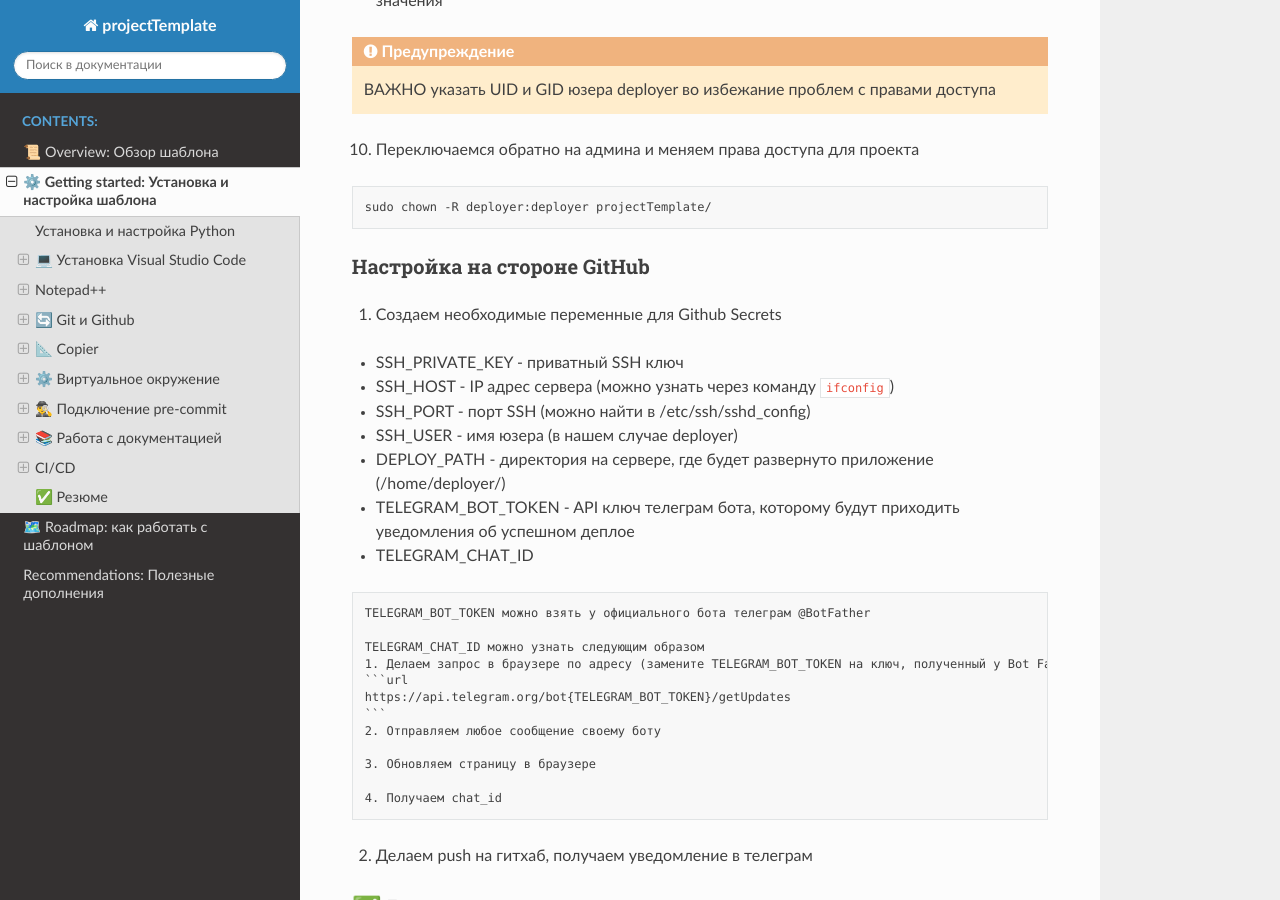
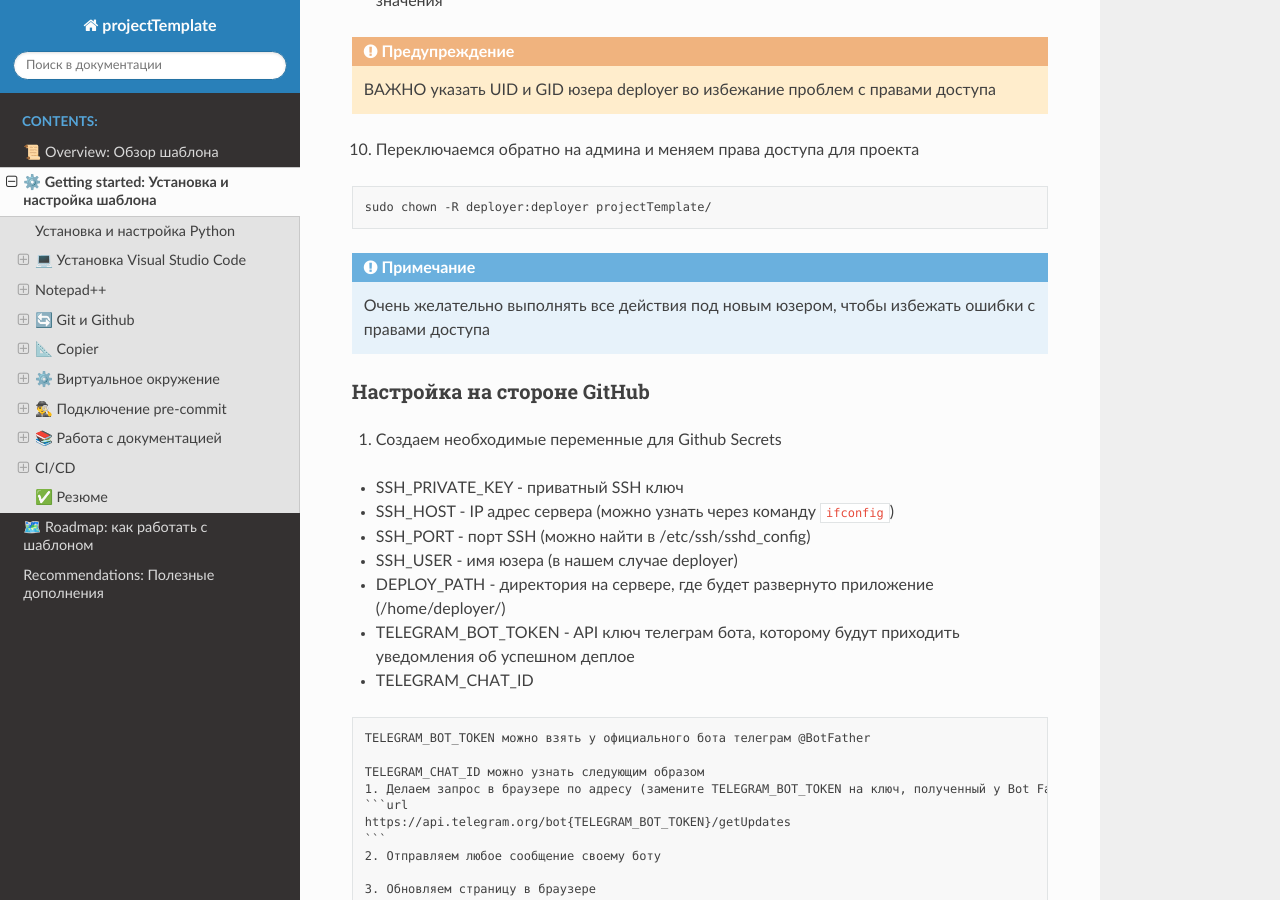
Before and after one commit to maxlansky1/projectTemplate, a Sphinx documentation site: the page built from docs/installation.md, in a window 1280 px wide and 900 px high, scrolled down 12807 px. Built offline with Sphinx 7.4.7 and the Read the Docs theme 3.1.0, drawn with Linux system fonts in a browser that asks for light colours; the version number could not be read and is left out.

Commit message:
docs: добавил уточнение по правам доступа

````diff
--- a/docs/installation.md
+++ b/docs/installation.md
@@ -476,6 +476,9 @@ nano .env
 ```bash
 sudo chown -R deployer:deployer projectTemplate/
 ```
+```{note}
+Очень желательно выполнять все действия под новым юзером, чтобы избежать ошибки с правами доступа
+```
 
 #### Настройка на стороне GitHub
 1. Создаем необходимые переменные для Github Secrets
````
